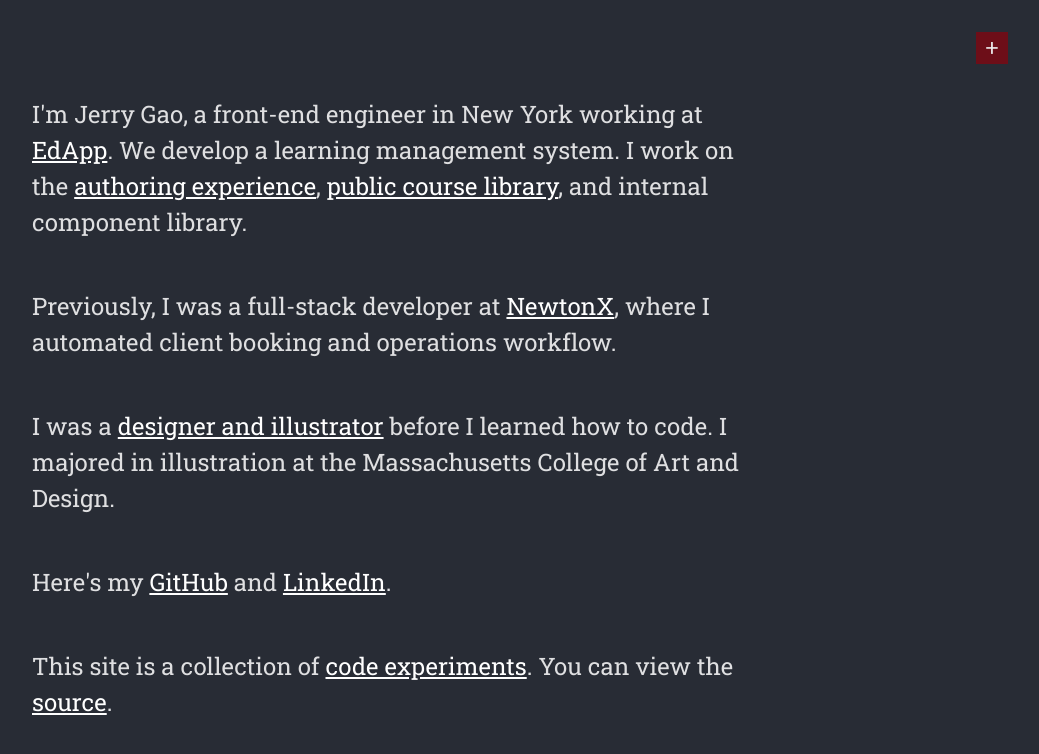
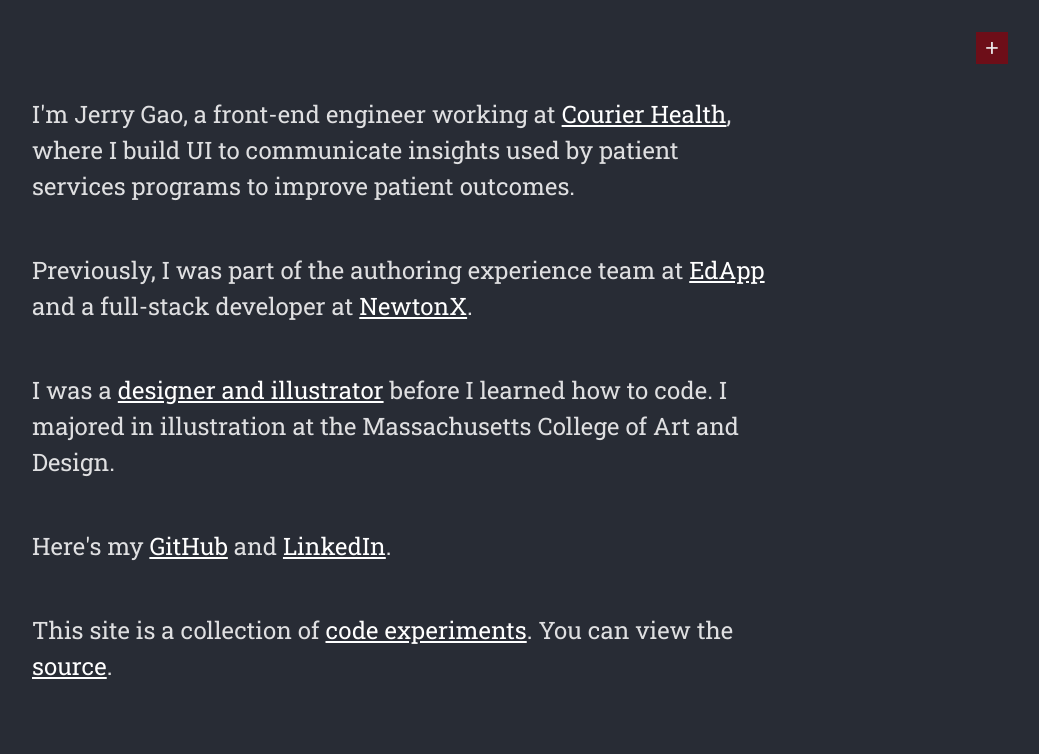
Before and after one commit to blackwright/mori, a Next.js app: page / in a window 1280 px wide. Shown: the top 754 px of the page, without its empty margins (240-1279 px from the left). Built offline with nearby package versions, Linux system fonts and the light colour scheme.

Commit message:
update about page

```diff
--- a/components/pages/about/index.tsx
+++ b/components/pages/about/index.tsx
@@ -17,22 +17,15 @@
       overflowY="auto"
     >
       <Paragraph mb={6}>
-        I'm Jerry Gao, a front-end engineer in New York working at{' '}
-        <Link href="https://www.edapp.com/">EdApp</Link>. We develop a learning
-        management system. I work on the{' '}
-        <Link href="https://www.edapp.com/rapid-authoring/template-library/">
-          authoring experience
-        </Link>
-        ,{' '}
-        <Link href="https://www.edapp.com/course-library/">
-          public course library
-        </Link>
-        , and internal component library.
+        I'm Jerry Gao, a front-end engineer working at{' '}
+        <Link href="https://www.courierhealth.com">Courier Health</Link>, where
+        I build UI to communicate insights used by patient services programs to
+        improve patient outcomes.
       </Paragraph>
       <Paragraph mb={6}>
-        Previously, I was a full-stack developer at{' '}
-        <Link href="https://www.newtonx.com/">NewtonX</Link>, where I automated
-        client booking and operations workflow.
+        Previously, I was part of the authoring experience team at{' '}
+        <Link href="https://www.edapp.com/">EdApp</Link> and a full-stack
+        developer at <Link href="https://www.newtonx.com/">NewtonX</Link>.
       </Paragraph>
       <Paragraph mb={6}>
         I was a{' '}
```
